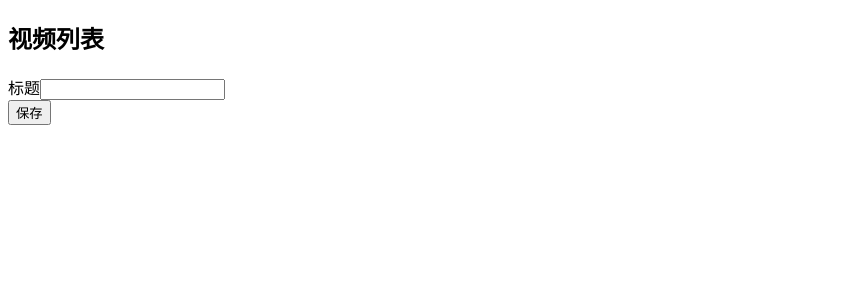
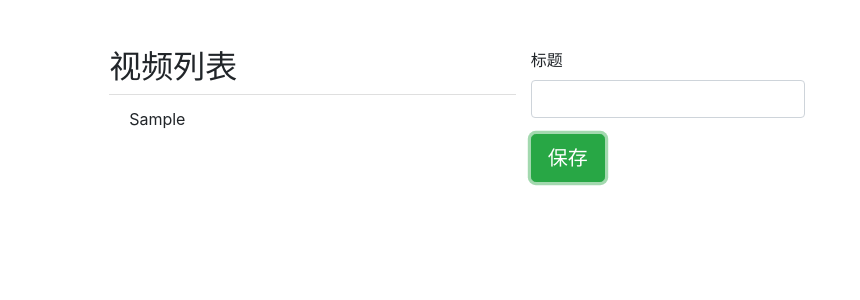
Before and after one commit to JeffTrain/virtual-interview, a React app in the folder frontend/: page / in a window 1280 px wide. Both pictures are taken after typing "Sample" into the empty fields and a click on the button "保存". Shown: the top 300 px of the page, without its empty margins (0-860 px from the left). Built offline with nearby package versions, Linux system fonts and the light colour scheme.

Commit message:
美化了页面。

```diff
--- a/frontend/package.json
+++ b/frontend/package.json
@@ -15,8 +15,7 @@
     "qiniu-js": "^2.2.2",
     "react": "^16.4.0",
     "react-dom": "^16.4.0",
-    "redux-devtools": "^3.4.1",
-    "uuid": "^3.2.1"
+    "redux-devtools": "^3.4.1"
   },
   "devDependencies": {
     "babel-loader": "^7.1.4",
@@ -25,6 +24,7 @@
     "react-redux": "^5.0.7",
     "redux": "^4.0.0",
     "style-loader": "^0.21.0",
+    "uuid": "^3.2.1",
     "webpack": "^4.11.1",
     "webpack-cli": "^2.1.5",
     "webpack-dev-server": "^3.1.4"
--- a/frontend/src/js/components/App.js
+++ b/frontend/src/js/components/App.js
@@ -1,6 +1,13 @@
 import * as React from "react";
 import List from './List';
 import Form from "./Form";
+import 'bootstrap/dist/css/bootstrap.min.css'
+import store from '../store/index'
+import {addVideo} from '../actions/index'
+
+window.store = store;
+window.addVideo = addVideo;
+
 
 export const App = () =>
     <div className="row mt-5">
--- a/frontend/src/js/components/Form.js
+++ b/frontend/src/js/components/Form.js
@@ -1,6 +1,7 @@
 import {addVideo} from "../actions/index";
 import * as React from "react";
 import {connect} from "react-redux";
+import uuidv1 from 'uuid';
 
 const mapDispatchToProps = dispatch => ({
     addVideo: video => dispatch(addVideo(video))
@@ -27,7 +28,7 @@ class ConnectedForm extends React.Component {
     handleSubmit(event) {
         event.preventDefault();
         const {title} = this.state;
-        const id = '1234';
+        const id = uuidv1();
         this.props.addVideo({title, id});
         this.setState({title: ""})
     }
--- a/frontend/src/js/components/List.js
+++ b/frontend/src/js/components/List.js
@@ -1,16 +1,21 @@
-import * as React from "react";
+import React from "react";
 import {connect} from "react-redux";
 
-const mapStateToProps = state => ({videos: state.videos});
+const mapStateToProps = state => ({videos: state.videos})
 
-const ConnectedList = ({videos}) =>
+const ConnectedList = ({videos}) => (
     <ul className="list-group list-group-flush">
-        {videos.map(video => {
-            <li className="list-group-item" key={video.id}>
-                {video.title}
-            </li>
-        })}
-    </ul>;
+        {
+            videos.map(video => (
+                    <li className="list-group-item" key={video.id}>
+                        {video.title}
+                    </li>
+                )
+            )
+        }
+    </ul>
+)
+
 
 const List = connect(mapStateToProps)(ConnectedList);
 
```
Also changed, not shown: 1 other file (tests, documents, lock files or other folders).
